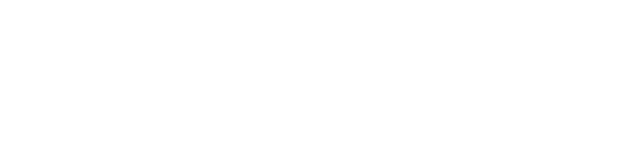
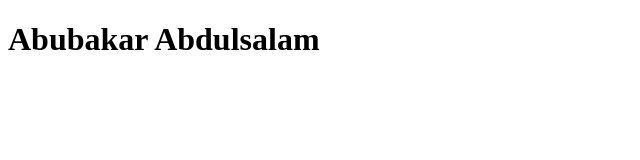
Before and after one commit to AbubakarAbdulsalam/AbubakarAbdulsalam.github.io, a plain HTML site: page index.html in a window 1280 px wide. Shown: the whole page, without its empty margins (0-640 px from the left). Drawn offline with Linux system fonts and the light colour scheme.

Commit message:
Update index.html

```diff
--- a/index.html
+++ b/index.html
@@ -4,5 +4,7 @@
    <title> Abubakar Abdulsalam</title>
 </head>
 <body>
+
+   <h1> Abubakar Abdulsalam </h1>
 </body>
 </html>
```
